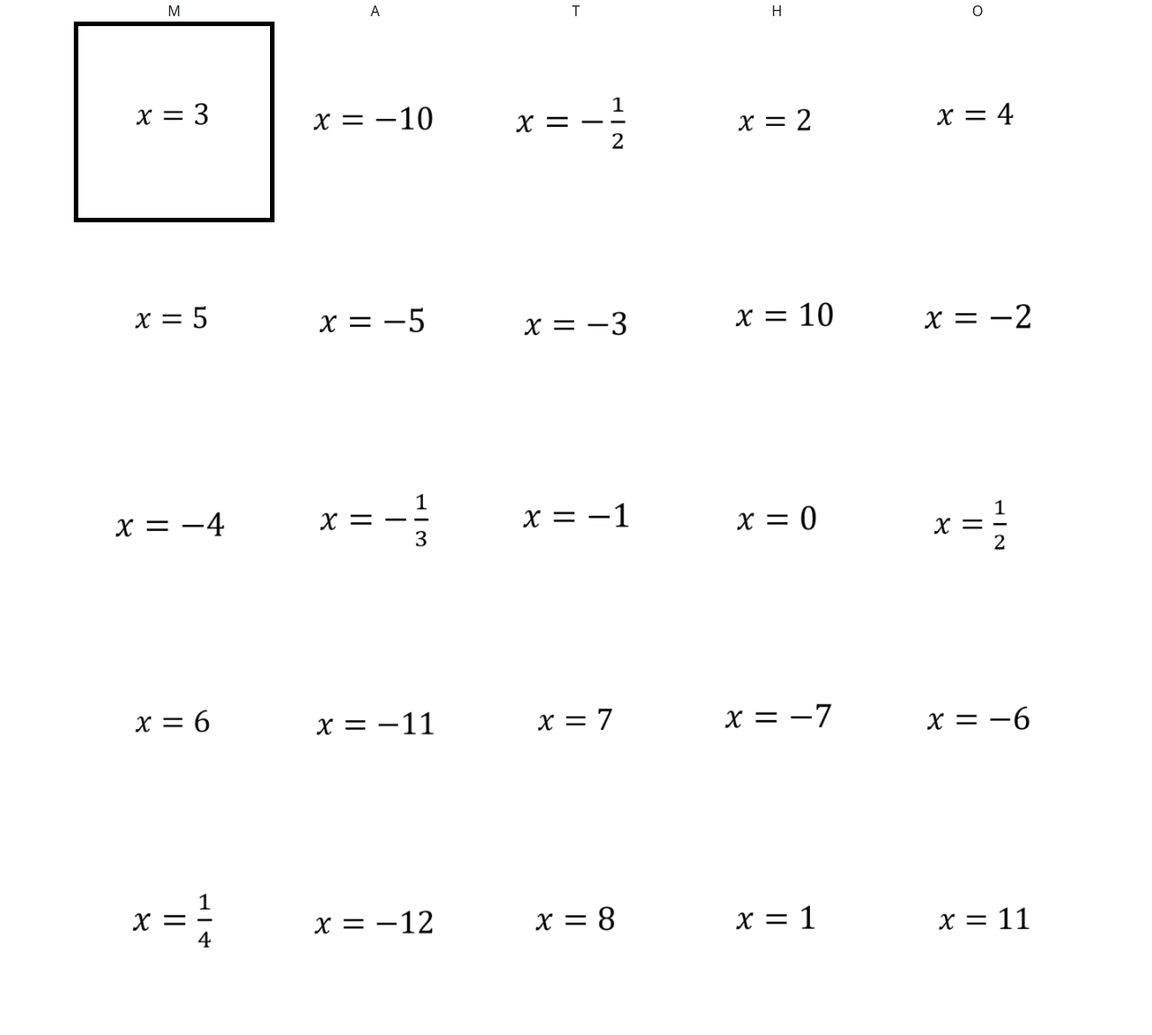
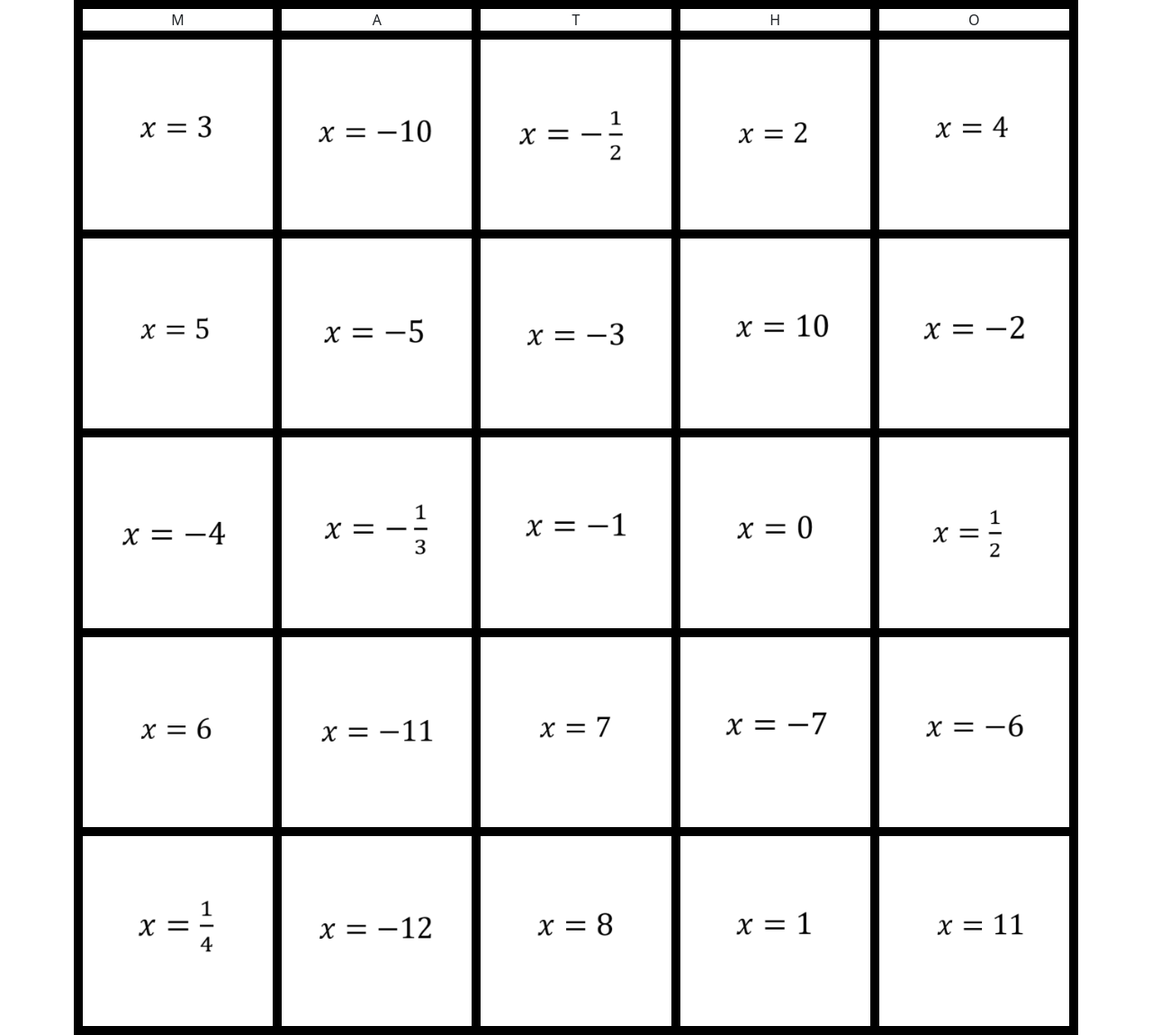
Before and after one commit to SpiSpa/interactiveMatho, a website: page index.html in a window 1280 px wide. Shown: the whole page at 90% size. Drawn offline with nearby package versions, Linux system fonts and the light colour scheme.

Commit message:
Add files via upload

```diff
--- a/index.html
+++ b/index.html
@@ -10,37 +10,37 @@
 <body>
         <!-- rows and columns need to stay 6x5, no matter the screen size-->
     <div class="container">
-        <div class = "row row-cols-5 g-0 text-center">
-            <div class="col">M</div>
-            <div class="col">A</div>
-            <div class="col">T</div>
-            <div class="col">H</div>
-            <div class="col">O</div>
+        <div class = "row row-cols-5 g-0 text-center board-layout">
+            <div class="col board-layout">M</div>
+            <div class="col board-layout">A</div>
+            <div class="col board-layout">T</div>
+            <div class="col board-layout">H</div>
+            <div class="col board-layout">O</div>
             <div class="col board-layout"><img class="answers" src="answers/a1.png" alt="x equals three"></div>
-            <div class="col"><img class="answers" src="answers/a2.png" alt="x equals negative ten"></div>
-            <div class="col"><img class="answers" src="answers/a3.png" alt="x equals negative one half"></div>
-            <div class="col"><img class="answers" src="answers/a4.png" alt="x equals two"></div>
-            <div class="col"><img class="answers" src="answers/a5.png" alt="x equals four"></div>
-            <div class="col"><img class="answers" src="answers/a6.png" alt="x equals five"></div>
-            <div class="col"><img class="answers" src="answers/a7.png" alt="x equals negative five"></div>
-            <div class="col"><img class="answers" src="answers/a8.png" alt="x equals negative three"></div>
-            <div class="col"><img class="answers" src="answers/a9.png" alt="x equals ten"></div>
-            <div class="col"><img class="answers" src="answers/a10.png" alt="x equals negative two"></div>
-            <div class="col"><img class="answers" src="answers/a11.png" alt="x equals negative four"></div>
-            <div class="col"><img class="answers" src="answers/a12.png" alt="x equals negative one third"></div>
-            <div class="col"><img class="answers" src="answers/a13.png" alt="x equals negative one"></div>
-            <div class="col"><img class="answers" src="answers/a14.png" alt="x equals zero"></div>
-            <div class="col"><img class="answers" src="answers/a15.png" alt="x equals one half"></div>
-            <div class="col"><img class="answers" src="answers/a16.png" alt="x equals six"></div>
-            <div class="col"><img class="answers" src="answers/a17.png" alt="x equals negative eleven"></div>
-            <div class="col"><img class="answers" src="answers/a18.png" alt="x equals seven"></div>
-            <div class="col"><img class="answers" src="answers/a19.png" alt="x equals negative seven"></div>
-            <div class="col"><img class="answers" src="answers/a20.png" alt="x equals negative six"></div>
-            <div class="col"><img class="answers" src="answers/a21.png" alt="x equals one fourth"></div>
-            <div class="col"><img class="answers" src="answers/a22.png" alt="x equals negative twelve"></div>
-            <div class="col"><img class="answers" src="answers/a23.png" alt="x equals eight"></div>
-            <div class="col"><img class="answers" src="answers/a24.png" alt="x equals one"></div>
-            <div class="col"><img class="answers" src="answers/a25.png" alt="x equals eleven"></div>
+            <div class="col board-layout"><img class="answers" src="answers/a2.png" alt="x equals negative ten"></div>
+            <div class="col board-layout"><img class="answers" src="answers/a3.png" alt="x equals negative one half"></div>
+            <div class="col board-layout"><img class="answers" src="answers/a4.png" alt="x equals two"></div>
+            <div class="col board-layout"><img class="answers" src="answers/a5.png" alt="x equals four"></div>
+            <div class="col board-layout"><img class="answers" src="answers/a6.png" alt="x equals five"></div>
+            <div class="col board-layout"><img class="answers" src="answers/a7.png" alt="x equals negative five"></div>
+            <div class="col board-layout"><img class="answers" src="answers/a8.png" alt="x equals negative three"></div>
+            <div class="col board-layout"><img class="answers" src="answers/a9.png" alt="x equals ten"></div>
+            <div class="col board-layout"><img class="answers" src="answers/a10.png" alt="x equals negative two"></div>
+            <div class="col board-layout"><img class="answers" src="answers/a11.png" alt="x equals negative four"></div>
+            <div class="col board-layout"><img class="answers" src="answers/a12.png" alt="x equals negative one third"></div>
+            <div class="col board-layout"><img class="answers" src="answers/a13.png" alt="x equals negative one"></div>
+            <div class="col board-layout"><img class="answers" src="answers/a14.png" alt="x equals zero"></div>
+            <div class="col board-layout"><img class="answers" src="answers/a15.png" alt="x equals one half"></div>
+            <div class="col board-layout"><img class="answers" src="answers/a16.png" alt="x equals six"></div>
+            <div class="col board-layout"><img class="answers" src="answers/a17.png" alt="x equals negative eleven"></div>
+            <div class="col board-layout"><img class="answers" src="answers/a18.png" alt="x equals seven"></div>
+            <div class="col board-layout"><img class="answers" src="answers/a19.png" alt="x equals negative seven"></div>
+            <div class="col board-layout"><img class="answers" src="answers/a20.png" alt="x equals negative six"></div>
+            <div class="col board-layout"><img class="answers" src="answers/a21.png" alt="x equals one fourth"></div>
+            <div class="col board-layout"><img class="answers" src="answers/a22.png" alt="x equals negative twelve"></div>
+            <div class="col board-layout"><img class="answers" src="answers/a23.png" alt="x equals eight"></div>
+            <div class="col board-layout"><img class="answers" src="answers/a24.png" alt="x equals one"></div>
+            <div class="col board-layout"><img class="answers" src="answers/a25.png" alt="x equals eleven"></div>
          </div>
     </div>
 
```
